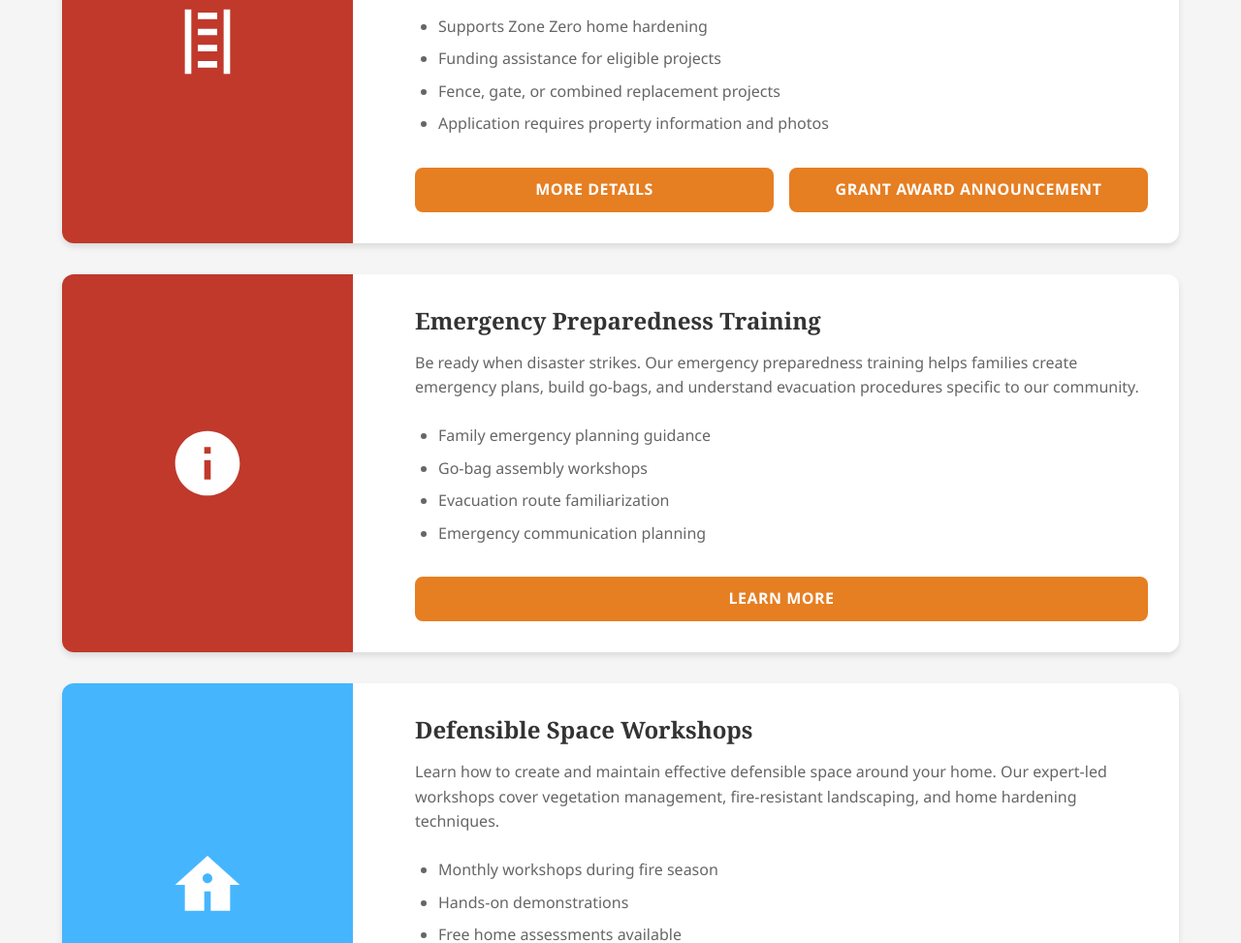
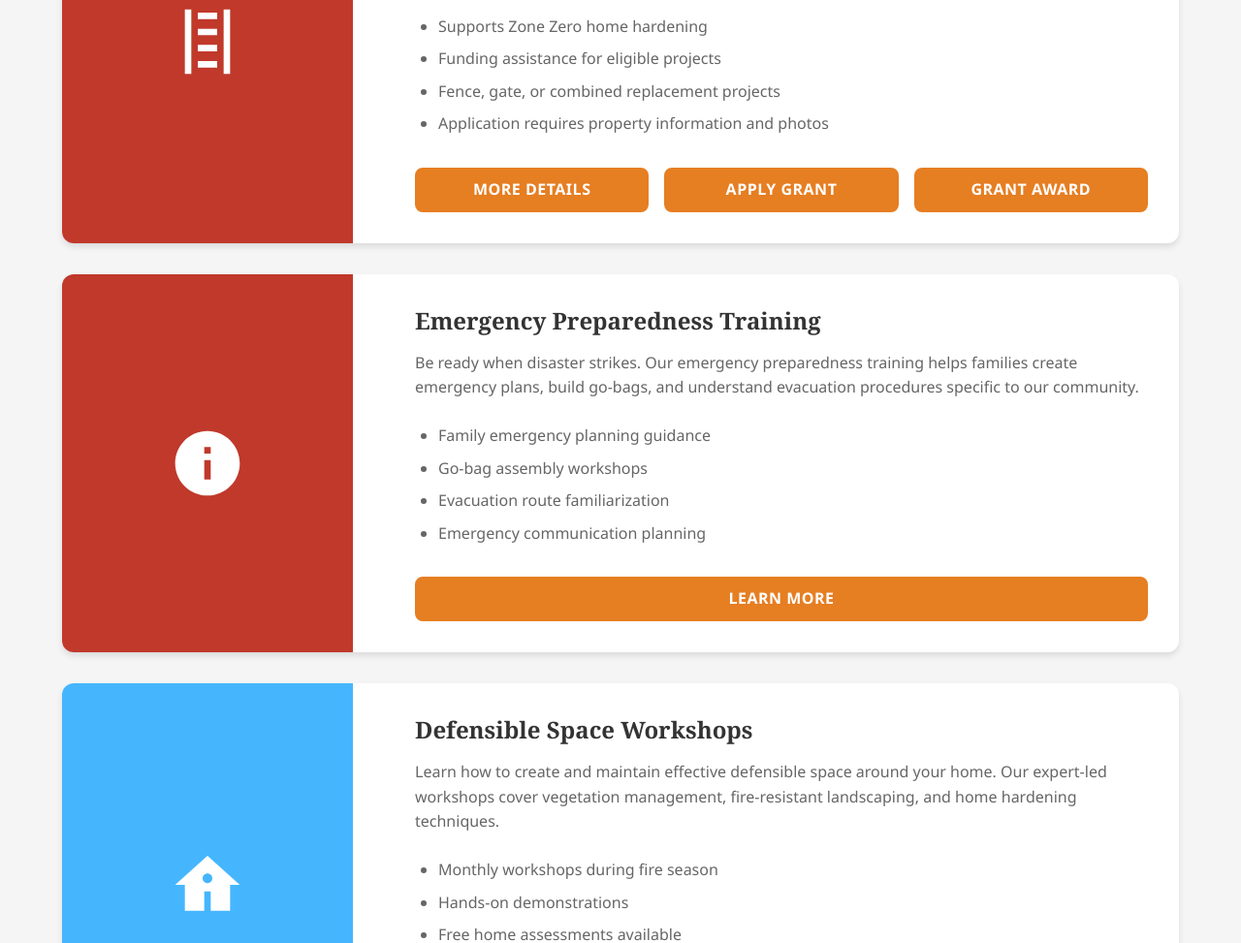
Before and after one commit to SkylarkFSC-San-Marcos/skylarkfsc, a plain HTML site: page programs.html in a window 1280 px wide. Shown: the part 1462-2435 px from the top of the page at 97% size. Drawn offline with Linux system fonts and the light colour scheme.

Commit message:
Update programs.html

```diff
--- a/programs.html
+++ b/programs.html
@@ -166,10 +166,8 @@
                     </ul>
                     <div class="program-card__actions" style="display: flex; gap: var(--spacing-md); flex-wrap: wrap;">
                         <a href="checklists/Skylark_FSC_ZoneZero_Grant_v5.pdf" target="_blank" rel="noopener" class="btn btn--primary" style="flex: 1; text-align: center;">More Details</a>
-                        <a href="flyers/SkylarkFSCZoneZeroGrantAward_2026.pdf" target="_blank" rel="noopener" class="btn btn--primary" style="flex: 1; text-align: center;">GRANT AWARD ANNOUNCEMENT</a>
-                        <!--
                         <a href="https://docs.google.com/forms/d/e/1FAIpQLSdR2XACeKSfFNWt6q_9a0WN8HhMsxs9uwUAsPZVBD8rfH12HA/viewform?usp=header" target="_blank" rel="noopener" class="btn btn--primary" style="flex: 1; text-align: center;">Apply Grant</a>
-                        -->
+                        <a href="flyers/SkylarkFSCZoneZeroGrantAward_2026.pdf" target="_blank" rel="noopener" class="btn btn--primary" style="flex: 1; text-align: center;">GRANT AWARD</a>
                     </div>
                 </div>
             </div>
```
